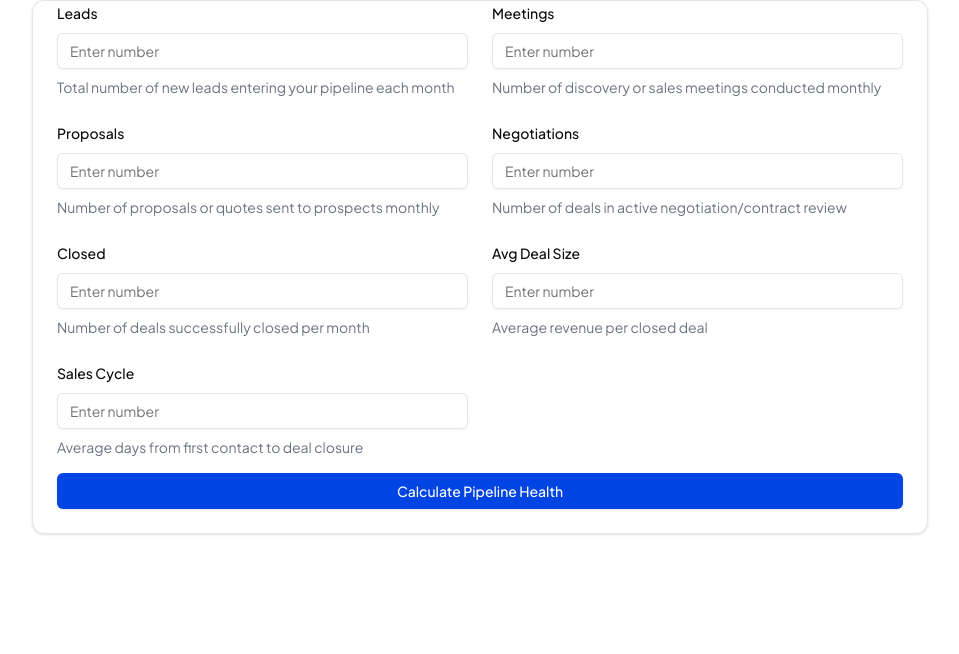
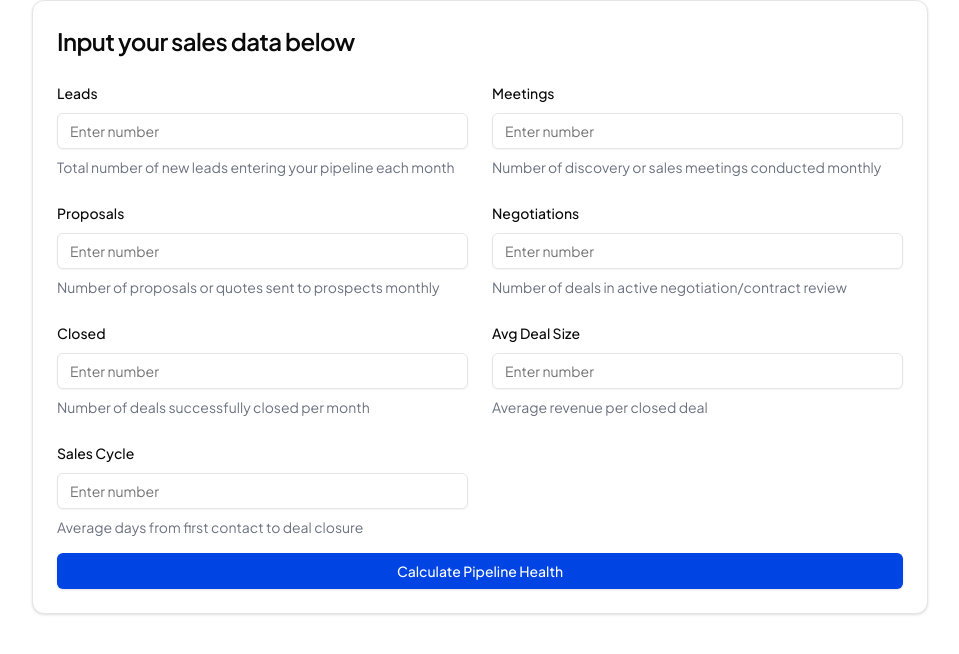
Before and after one commit to upfront-operations/pipeline-calc, a Next.js app: page / in a window 1280 px wide. Shown: the top 654 px of the page, without its empty margins (160-1119 px from the left). Built offline with nearby package versions, Linux system fonts and the light colour scheme.

Commit message:
style: hide title

```diff
--- a/app/page.tsx
+++ b/app/page.tsx
@@ -1,7 +1,7 @@
 'use client';
 
 import React, { useState } from 'react';
-import { Card, CardContent } from '@/components/ui/card';
+import { Card, CardHeader, CardTitle, CardContent } from '@/components/ui/card';
 import { Input } from '@/components/ui/input';
 import { Label } from '@/components/ui/label';
 import { Button } from '@/components/ui/button';
@@ -133,6 +133,9 @@ const PipelineCalculator = () => {
   return (
     <div className="w-full max-w-4xl mx-auto">
       <Card>
+         <CardHeader className="space-y-1">
+          <CardTitle className="text-2xl">Input your sales data below</CardTitle>
+        </CardHeader>
         <CardContent>
           <form onSubmit={handleFormSubmit} className="space-y-4">
             <div className="grid grid-cols-1 md:grid-cols-2 gap-6">
```
